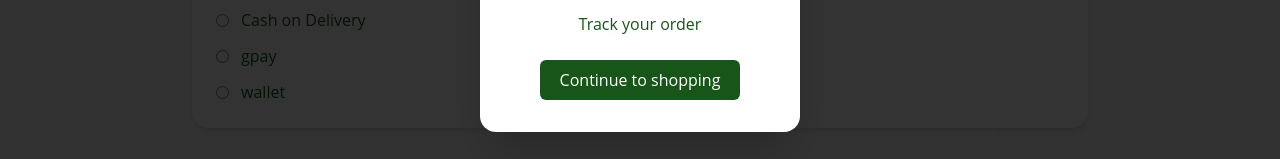
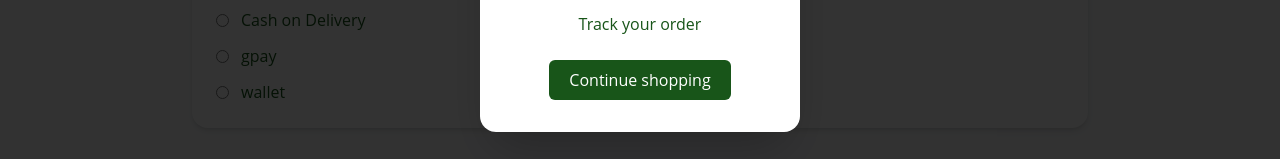
Before and after one commit to Rahimol97/food-ordering-system-react, a React (Vite) app: page /checkout in a window 1280 px wide. Both pictures are taken after a click on the button "Place Order". Shown: the part 424-583 px from the top of the page. Built offline with nearby package versions, Linux system fonts and the light colour scheme.

Commit message:
spell correct

```diff
--- a/src/pages/Checkout.jsx
+++ b/src/pages/Checkout.jsx
@@ -95,7 +95,7 @@ function Checkout() {
               onClick={() => setPopup(false)}
               className="bg-(--dark) text-white py-2 px-5 rounded-md "
             >
-              <Link to ='/'>Continue to shopping</Link>
+              <Link to ='/'>Continue shopping</Link>
             </button>
           </div>
         </div>
```
